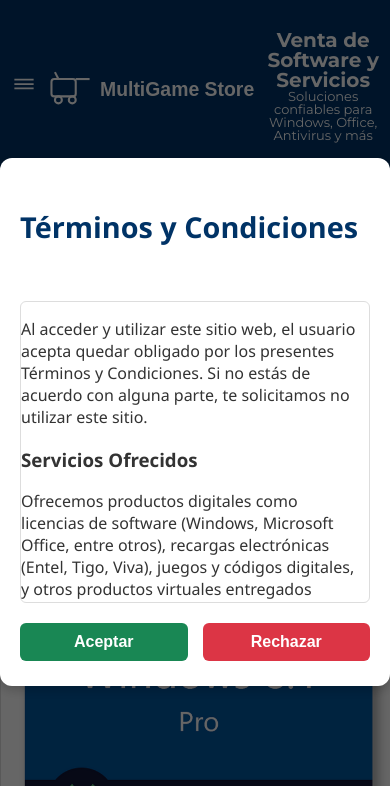
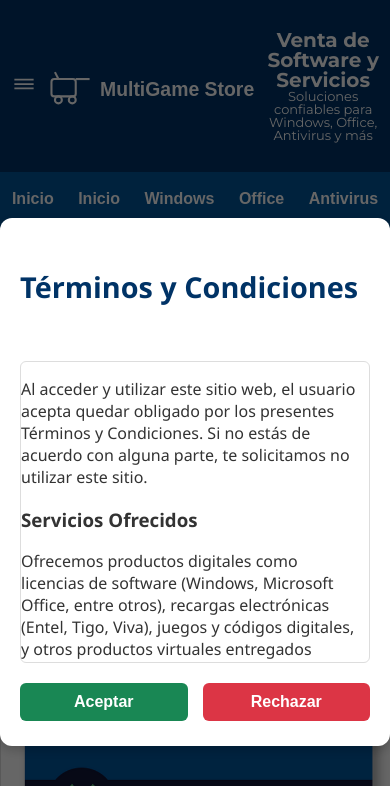
Before and after one commit to limachi72/multigame, a plain HTML site: page index.html in a window 390 px wide. Shown: the top 786 px of the page. Drawn offline with Linux system fonts and the light colour scheme.

Commit message:
multi game store 1.2

```diff
--- a/style.css
+++ b/style.css
@@ -1,3 +1,8 @@
+
+/* Asegura que el cuerpo y el HTML usen toda la altura */
+html, body {
+  height: 100%;
+}
 
 body {
   margin: 0;
@@ -5,6 +10,7 @@ body {
   background: #f8f8f8;
   color: #333;
 }
+
 
 header {
   background-color: #003366;
@@ -279,3 +285,15 @@ section h2 {
   border-radius: 6px;
   margin-bottom: 15px;
 }
+/* Ajustes especiales para mostrar bien el modal en celulares */
+@media (max-width: 480px) {
+  .modal {
+    align-items: flex-start;
+    padding-top: 60px; /* espacio arriba para que no se corte */
+  }
+
+  .modal-content {
+    width: 95%;
+    margin: auto;
+  }
+}
```
